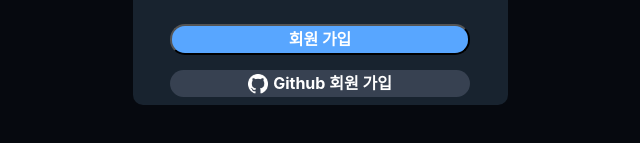
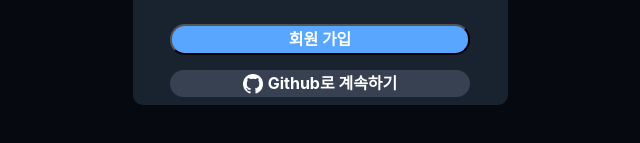
Before and after one commit to seonghyeoncho/SSTOF-Frontend, a React (Create React App) app: page /signup in a window 1280 px wide. Shown: the part 535-678 px from the top of the page, without its empty margins (320-960 px from the left). Built offline with nearby package versions, Linux system fonts and the light colour scheme.

Commit message:
Change a tag text

```diff
--- a/src/components/signup/index.tsx
+++ b/src/components/signup/index.tsx
@@ -222,7 +222,7 @@ const SignUp: React.FC = () => {
               href={`${process.env.GITHUB_OAUTH_ADDRESS}`}
             >
               <GithubImage bgImage={GITHUB} />
-              <ButtonText>Github 회원 가입</ButtonText>
+              <ButtonText>Github로 계속하기</ButtonText>
             </SignupWithGithubButton>
           </InformationContainer>
         </SignupContainer>
```
Also changed, not shown: 1 other file (tests, documents, lock files or other folders).
